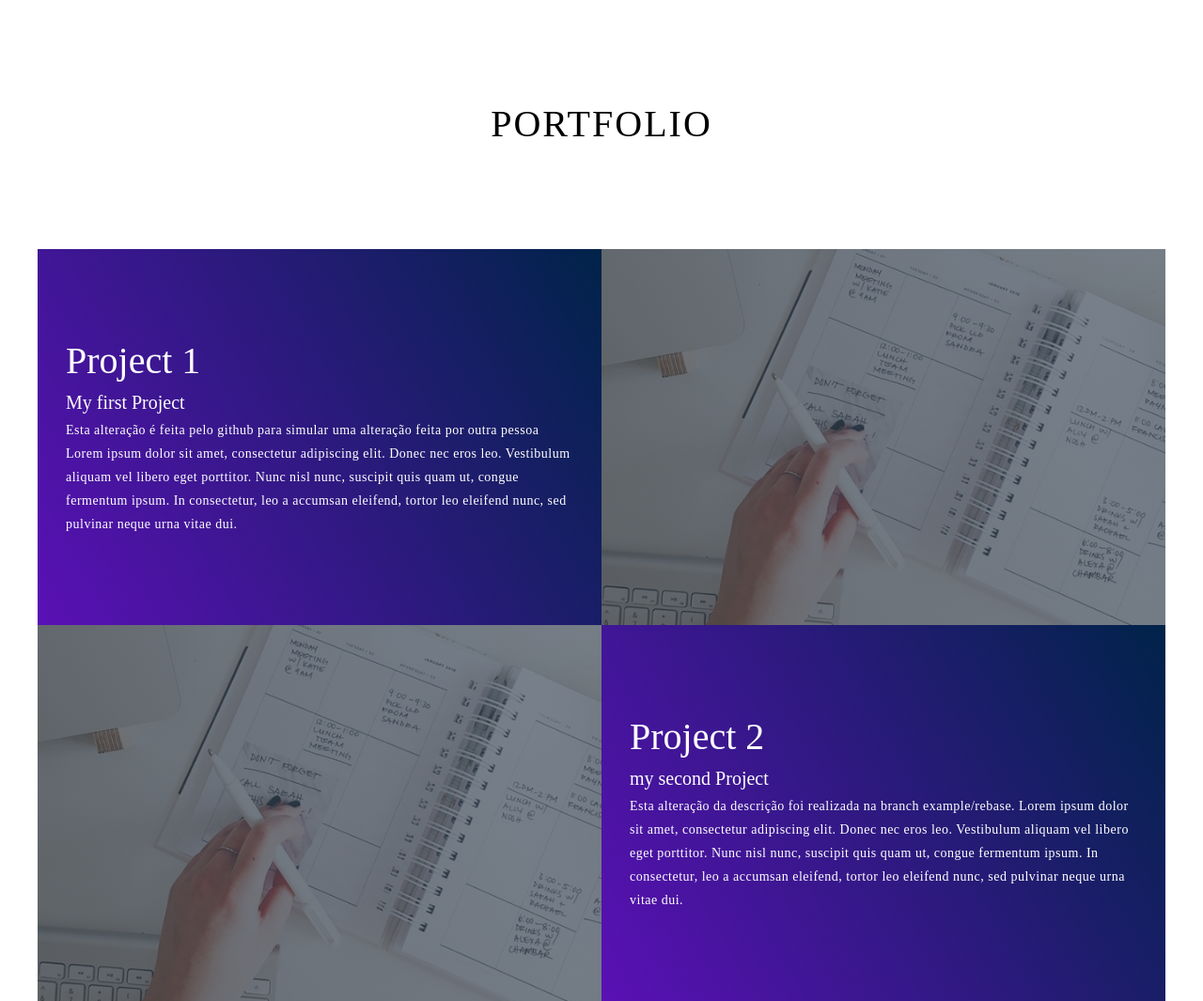
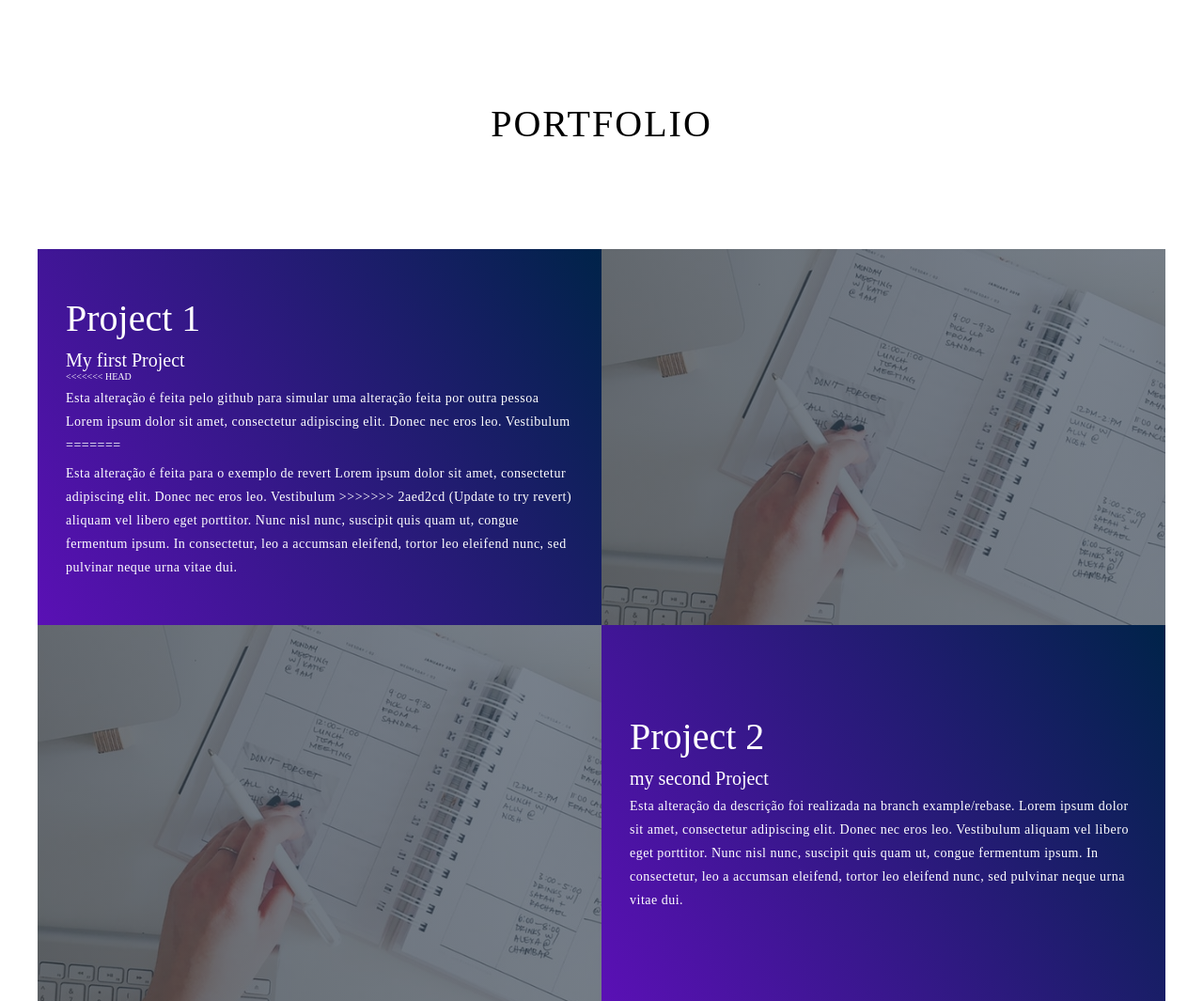
Before and after one commit to V-Book-Infinite/pague-apos-receber, a plain HTML site: page index.html in a window 1280 px wide. Shown: the part 897-1962 px from the top of the page at 94% size. Drawn offline with Linux system fonts and the light colour scheme.

Commit message:
alteração na maquina local para testar o workflow

```diff
--- a/index.html
+++ b/index.html
@@ -39,7 +39,11 @@
                         <div class="project-info">
                             <h1>Project 1</h1>
                             <h2>My first Project</h2>
+<<<<<<< HEAD
                             <p>Esta alteração é feita pelo github para simular uma alteração feita por outra pessoa Lorem ipsum dolor sit amet, consectetur adipiscing elit. Donec nec eros leo. Vestibulum
+=======
+                            <p>Esta alteração é feita para o exemplo de revert Lorem ipsum dolor sit amet, consectetur adipiscing elit. Donec nec eros leo. Vestibulum
+>>>>>>> 2aed2cd (Update to try revert)
                                 aliquam vel libero eget porttitor. Nunc nisl nunc, suscipit quis quam ut, congue fermentum
                                 ipsum. In consectetur, leo a accumsan eleifend, tortor leo eleifend nunc, sed pulvinar neque
                                 urna vitae dui.</p>
```
